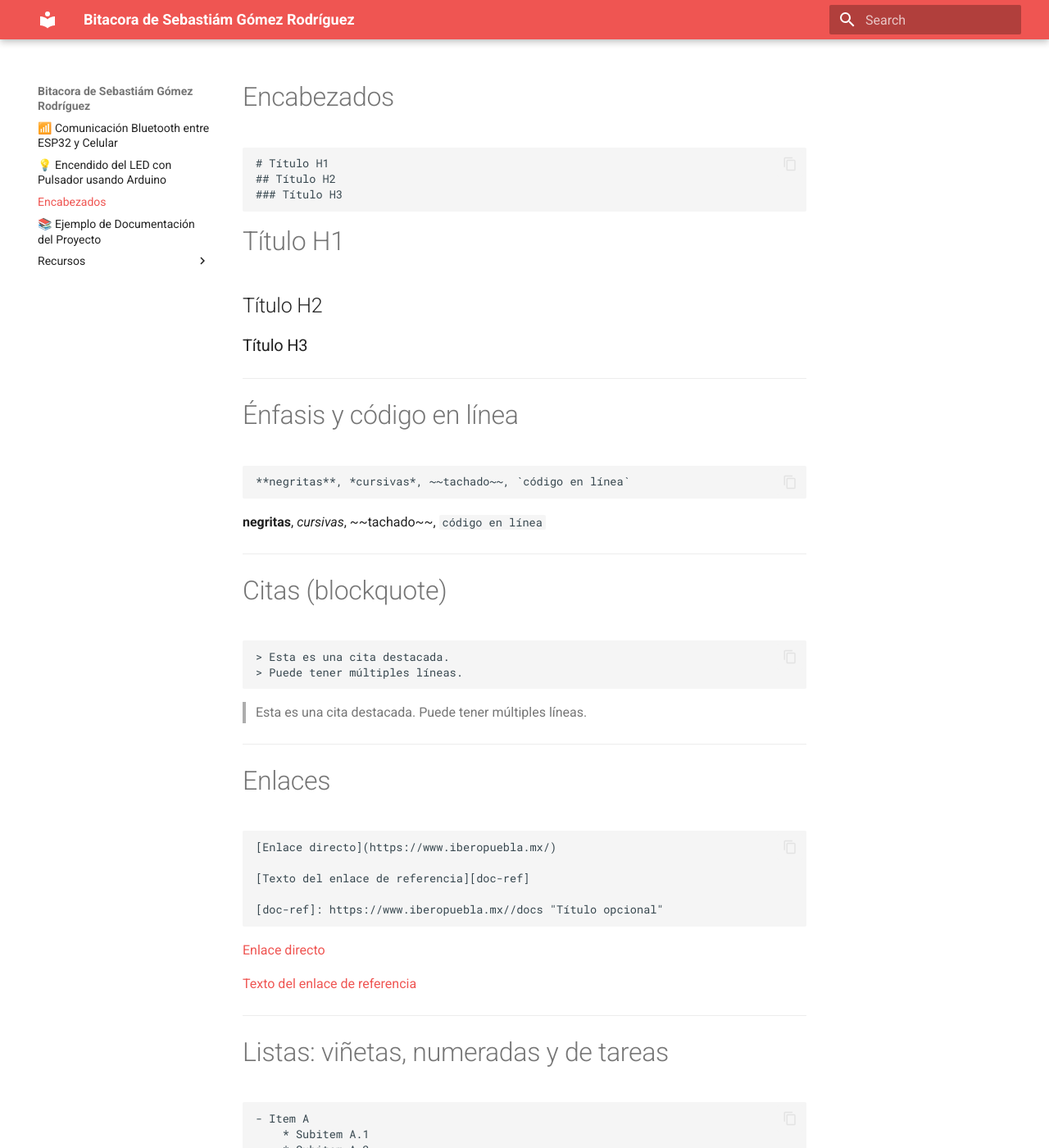
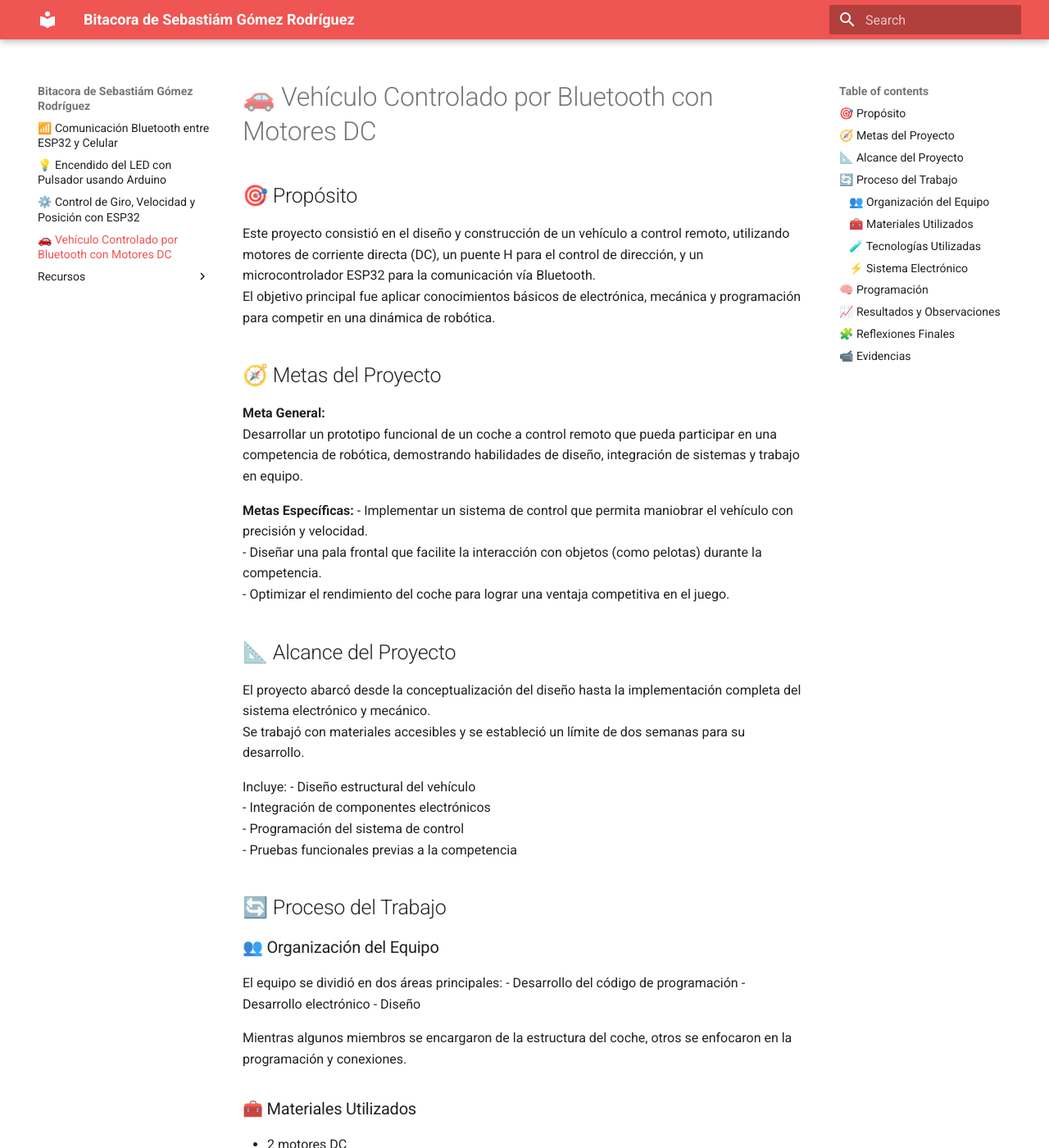
Before and after one commit to Sebasgorz29/PortafolioMeca, an MkDocs documentation site: the page built from docs/comandos.md, in a window 1280 px wide and 1400 px high. Shown: the whole window at 82% size. Built offline with MkDocs 1.6.1 and Material for MkDocs 9.7.7, drawn with Linux system fonts in a browser that asks for light colours; some of the changed text lies outside the part shown.

Commit message:
Ultimos 2

````diff
--- /dev/null
+++ b/docs/Motor.md
@@ -0,0 +1,51 @@
+# ⚙️ Control de Giro, Velocidad y Posición con ESP32
+
+## 🎯 Propósito
+Explorar el control de motores mediante el ESP32, aplicando técnicas de cambio de giro, variación de velocidad con PWM y posicionamiento de servo motores.
+
+## 🧭 Meta de la práctica
+Poder comprender cómo llegar a controlar motores DC y servos utilizando programación en ESP32, aplicando conceptos de lógica digital, modulación por ancho de pulso (PWM) y mapeo de valores para posicionamiento.
+
+### 👥 Organización del Equipo
+El equipo se dividió en dos áreas principales:
+- Desarrollo del código de programación
+- Desarrollo electrónico
+
+### 🧰 Materiales Utilizados
+- ESP32
+- Motor DC
+- Servo motor
+- Protoboard
+- Cables de conexión (jumpers)
+- Fuente de alimentación
+- Cable USB para cargar el programa
+
+### 🧪 Tecnologías Utilizadas
+- **Lenguajes:** Python
+- **Hardware:** ESP32, Arduino
+- **Software:** Arduino IDE
+
+### ⚡ Sistema Electrónico
+- **Cambio de giro del motor DC:** Se conectaron dos pines digitales al motor, alternando su estado para cambiar la dirección de giro (adelante y atrás).
+- **Control de velocidad del motor DC:** Se utilizó un pin PWM configurado para incrementar la velocidad del motor.
+- **Control de posición de un servo motor:** Se configuró un canal PWM con frecuencia de 50 Hz y resolución de 12 bits. Se usó la función `map()` para convertir grados (0° a 180°) en valores de duty cycle entre 205 y 410, que corresponden al rango de operación del servo.
+
+## 🧠 Programación
+- **Cambio de giro:** Alterna los pines `in1` e `in2` para cambiar la dirección del motor.
+- **Velocidad progresiva:** Usa `ledcWrite()` para aumentar gradualmente la velocidad del motor en pasos del 20%.
+- **Servo motor:** Utiliza PWM de 12 bits para mover el servo a posiciones específicas (0°, 90°, 180°), mostrando los valores en el monitor serial.
+
+## 📈 Resultados y Observaciones
+El motor DC respondió correctamente al cambio de giro, alternando entre avance y retroceso.
+El control de velocidad fue progresivo y estable, mostrando cómo el PWM puede modificar la potencia entregada al motor.
+El servo motor se posicionó con precisión en los ángulos programados, y los valores de duty cycle se reflejaron correctamente en el monitor serial.
+No se presentaron errores de conexión ni fallas en la ejecución de los códigos.
+
+
+## 🧩 Reflexiones Finales
+Esta práctica permitió comprender tres aspectos fundamentales del control de motores con ESP32: dirección, velocidad y posición.
+Se reforzó el uso de PWM en diferentes resoluciones y frecuencias, y se evidenció cómo la programación puede traducirse en movimientos físicos precisos.
+Además, se aprendió a mapear valores para controlar servos, y se observó la importancia de los retardos (`delay`) para estabilizar los cambios.
+
+## 📹 Evidencias
+[Evidencias en video aquí.]()
--- a/docs/comandos.md
+++ b/docs/comandos.md
@@ -1,251 +1,96 @@
-# Encabezados
+# 🚗 Vehículo Controlado por Bluetooth con Motores DC
 
-``` codigo
-# Título H1
-## Título H2
-### Título H3
-```
+## 🎯 Propósito
+Este proyecto consistió en el diseño y construcción de un vehículo a control remoto, utilizando motores de corriente directa (DC), un puente H para el control de dirección, y un microcontrolador ESP32 para la comunicación vía Bluetooth.
+El objetivo principal fue aplicar conocimientos básicos de electrónica, mecánica y programación para competir en una dinámica de robótica.
 
-# Título H1
-## Título H2
-### Título H3
+## 🧭 Metas del Proyecto
+**Meta General:**
+Desarrollar un prototipo funcional de un coche a control remoto que pueda participar en una competencia de robótica, demostrando habilidades de diseño, integración de sistemas y trabajo en equipo.
 
----
+**Metas Específicas:**
+- Implementar un sistema de control que permita maniobrar el vehículo con precisión y velocidad.
+- Diseñar una pala frontal que facilite la interacción con objetos (como pelotas) durante la competencia.
+- Optimizar el rendimiento del coche para lograr una ventaja competitiva en el juego.
 
-# Énfasis y código en línea
+## 📐 Alcance del Proyecto
+El proyecto abarcó desde la conceptualización del diseño hasta la implementación completa del sistema electrónico y mecánico.
+Se trabajó con materiales accesibles y se estableció un límite de dos semanas para su desarrollo.
 
-``` codigo
-**negritas**, *cursivas*, ~~tachado~~, `código en línea`
-```
+Incluye:
+- Diseño estructural del vehículo
+- Integración de componentes electrónicos
+- Programación del sistema de control
+- Pruebas funcionales previas a la competencia
 
-**negritas**, *cursivas*, ~~tachado~~, `código en línea`
+## 🔄 Proceso del Trabajo
 
----
+### 👥 Organización del Equipo
+El equipo se dividió en dos áreas principales:
+- Desarrollo del código de programación
+- Desarrollo electrónico
+- Diseño
 
-# Citas (blockquote)
+Mientras algunos miembros se encargaron de la estructura del coche, otros se enfocaron en la programación y conexiones.
 
-``` codigo
-> Esta es una cita destacada.
-> Puede tener múltiples líneas.
-```
+### 🧰 Materiales Utilizados
+- 2 motores DC
+- Puente H
+- ESP32
+- Protoboard
+- Jumpers
+- LED
+- Batería de 9V
+- MDF para la base
+- PLA para impresión 3D de la pala frontal
 
-> Esta es una cita destacada.
-> Puede tener múltiples líneas.
+### 🧪 Tecnologías Utilizadas
+- **Lenguajes:** Python, C++
+- **Hardware:** ESP32, Arduino
+- **Software:** SolidWorks, PSeInt
+- **Otros:** CircuitVerse
 
----
+### ⚡ Sistema Electrónico
+- Se conectaron los motores al puente H, asegurando una correcta polaridad y conexión a tierra.
+- Los pines IN1 a IN4 se configuraron para controlar la dirección de giro de los motores.
+- La ESP32 se integró como unidad de control, con especial atención a la asignación de pines y la protección contra cortocircuitos.
 
-# Enlaces
+## 🧠 Programación
+Se desarrolló un programa en Arduino IDE que permite controlar el coche mediante una aplicación Bluetooth.
 
-``` codigo
-[Enlace directo](https://www.iberopuebla.mx/)
+Funciones principales:
+- Avanzar
+- Retroceder
+- Girar a la izquierda/derecha
+- Detenerse
+- Ajustar velocidad mediante PWM
 
-[Texto del enlace de referencia][doc-ref]
+La lógica de movimiento se basó en la manipulación de los motores: por ejemplo, para girar, se detiene una rueda mientras la otra sigue girando.
+El código para controlar el coche se encuentra al final del artículo.
 
-[doc-ref]: https://www.iberopuebla.mx//docs "Título opcional"
-```
+## 📈 Resultados y Observaciones
+Antes de la competencia, el coche mostró un buen desempeño:
+- Respondía a los comandos
+- La pala funcionaba correctamente
+- El diseño era estable
 
-[Enlace directo](https://www.iberopuebla.mx/)
+Durante el evento surgieron algunos inconvenientes:
+- Uno de los motores se desprendió tras un choque con una silla
+- El control Bluetooth presentaba cierto retraso en la respuesta
+- Los movimientos eran algo bruscos, lo que dificultaba la precisión
 
-[Texto del enlace de referencia][doc-ref]
+A pesar de estos detalles, el coche cumplió con los objetivos técnicos del proyecto.
 
-[doc-ref]: https://www.iberopuebla.mx//docs "Título opcional"
+## 🧩 Reflexiones Finales
+El proyecto fue una excelente oportunidad para aplicar conocimientos teóricos en un entorno práctico.
+Se logró integrar electrónica, mecánica y programación en un sistema funcional.
 
----
+Áreas de mejora identificadas:
+- Realizar más pruebas antes de la competencia
+- Mejorar el montaje de los motores
+- Optimizar el control desde la app
 
-# Listas: viñetas, numeradas y de tareas
+Esta experiencia reforzó la importancia de la planificación, el trabajo colaborativo y la iteración constante para lograr un producto funcional y competitivo.
 
-``` codigo
-
-- Item A
-    * Subitem A.1
-    * Subitem A.2
-- Item B
-    - Subitem B.1
-    - Subitem B.2
-
-1.  Paso 1
-    1.  Paso 1.1
-    2.  Paso 1.2
-        1.  Paso 1.2.1
-        2.  Paso 1.2.2
-
-- [x] Hecho
-- [ ] Pendiente
-
-```
-
-- Item A
-    * Subitem A.1
-    * Subitem A.2
-- Item B
-    - Subitem B.1
-    - Subitem B.2
-
----
-
-1.  Paso 1
-    1.  Paso 1.1
-    2.  Paso 1.2
-        1.  Paso 1.2.1
-        2.  Paso 1.2.2
-
-- [x] Hecho
-- [ ] Pendiente
-
----
-
-# Tablas
-
-``` codigo
-| Componente | Cant. | Nota        |
-|-----------:|:-----:|-------------|
-| Sensor X   | 2     | I2C         |
-| MCU Y      | 1     | WiFi/BLE    |
-```
-
-| Componente | Cant. | Nota        |
-|-----------:|:-----:|-------------|
-| Sensor X   | 2     | I2C         |
-| MCU Y      | 1     | WiFi/BLE    |
-
----
-
-# Imágenes
-
-``` codigo
-![Diagrama del sistema](recursos/imgs/ibero.jpeg)
-
-<!-- Control de tamaño usando HTML (cuando se requiera) -->
-<img src="../recursos/imgs/ibero.jpeg" alt="Diagrama del sistema" width="420">
-```
-
-![Diagrama del sistema](recursos/imgs/ibero.jpeg)
-
-<img src="../recursos/imgs/ibero.jpeg" alt="Diagrama del sistema" width="420">
-
----
-
-# PDFs (enlace y embebido)
-
-``` codigo
-[Descargar especificación (PDF)](recursos/archivos/Calendario.pdf)
-
-<!-- Embed (requiere navegador compatible) -->
-<object data="recursos/archivos/Calendario.pdf" type="application/pdf" width="100%" height="600">
-  <p>No se pudo mostrar el PDF. <a href="../recursos/archivos/Calendario.pdf">Descargar</a></p>
-</object>
-```
-
-[Descargar especificación (PDF)](recursos/archivos/Calendario.pdf)
-
-<object data="../recursos/archivos/Calendario.pdf" type="application/pdf" width="100%" height="600">
-  <p>No se pudo mostrar el PDF. <a href="../recursos/archivos/Calendario.pdf">Descargar</a></p>
-</object>
-
----
-
-# Admonitions (Material)
-
-``` codigo
-!!! note "Nota"
-    Esto es una nota informativa.
-
-!!! tip "Sugerencia"
-    Un consejo breve para el usuario.
-
-!!! warning "Advertencia"
-    Precauciones o riesgos a considerar.
-
-??? info "Más información (colapsable)"
-    Contenido adicional que se puede expandir.
-```
-
-!!! note "Nota"
-    Esto es una nota informativa.
-
-!!! tip "Sugerencia"
-    Un consejo breve para el usuario.
-
-!!! warning "Advertencia"
-    Precauciones o riesgos a considerar.
-
-??? info "Más información (colapsable)"
-    Contenido adicional que se puede expandir.
-
----
-
-# Código con resaltado
-
-``` codigo
-```python
-def medir(canal: int) -> dict:
-    # Simulación de lectura
-    return {"canal": canal, "valor": 523, "unidad": "mV"}
-
-print(medir(1))
-```
-```
-
-```python
-def medir(canal: int) -> dict:
-    # Simulación de lectura
-    return {"canal": canal, "valor": 523, "unidad": "mV"}
-
-print(medir(1))
-```
-
----
-
-# Separador horizontal
-
-``` codigo
----
-```
-
----
-
----
-
-# Listas anidadas con código y notas
-
-``` codigo
-- **Módulo A**
-  - Función: `procesar()`
-  - Entrada:
-    - `signal` (float)
-    - `freq` (Hz)
-  - Salida:
-    - JSON con `valor`, `unidad`
-  - !!! note
-        Documenta rangos válidos y casos borde.
-```
-
-- **Módulo A**
-  - Función: `procesar()`
-  - Entrada:
-    - `signal` (float)
-    - `freq` (Hz)
-  - Salida:
-    - JSON con `valor`, `unidad`
-  - !!! note
-        Documenta rangos válidos y casos borde.
-
----
-
-# Bloques de cita con código (pseudo-logs)
-
-``` codigo
-> **Log:**
-> ```
-> [12:00:00] Init OK
-> [12:00:01] Conectando a I2C...
-> [12:00:02] Lectura: 523 mV
-> ```
-```
-
-> **Log:**
-> ```
-> [12:00:00] Init OK
-> [12:00:01] Conectando a I2C...
-> [12:00:02] Lectura: 523 mV
-> ```
+## 📹 Evidencias
+[Evidencias en video aquí.]()
````
Also changed, not shown: docs/ejemplo.md (deleted, +0 -74 lines).
